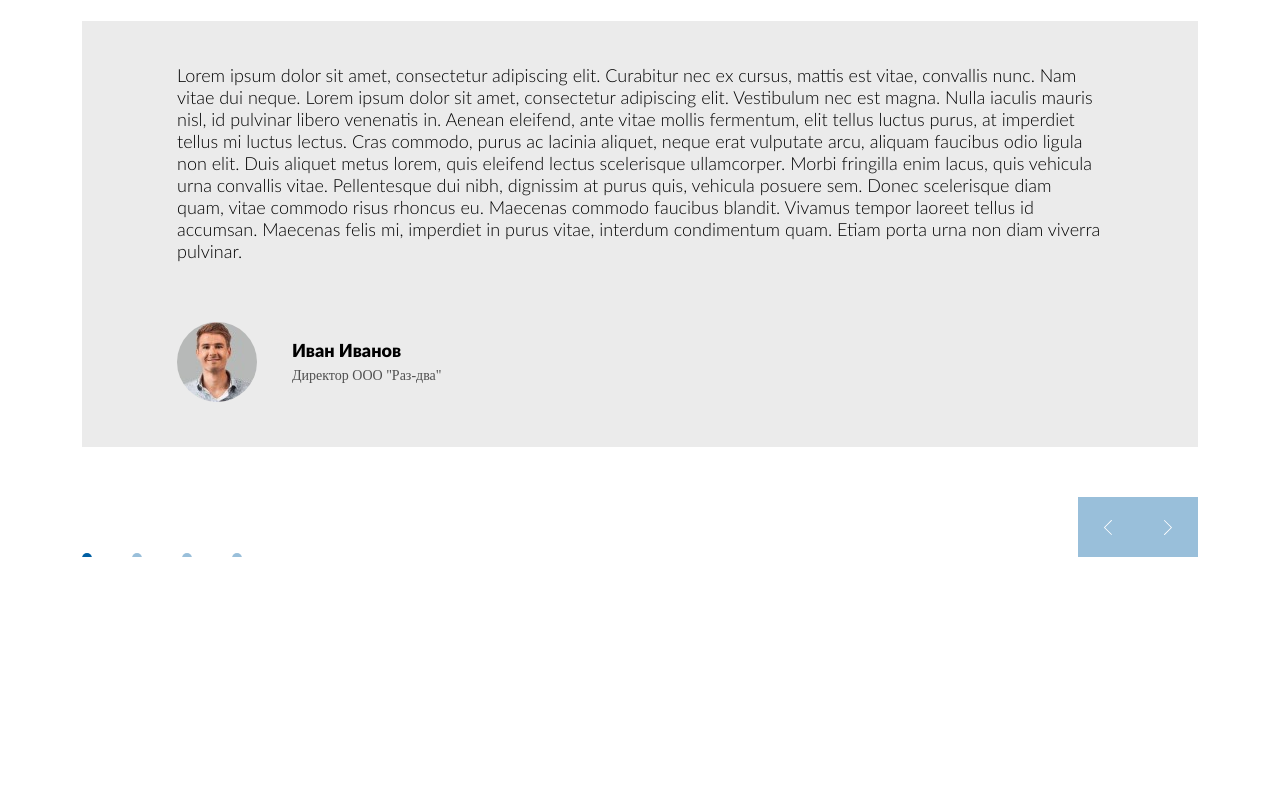
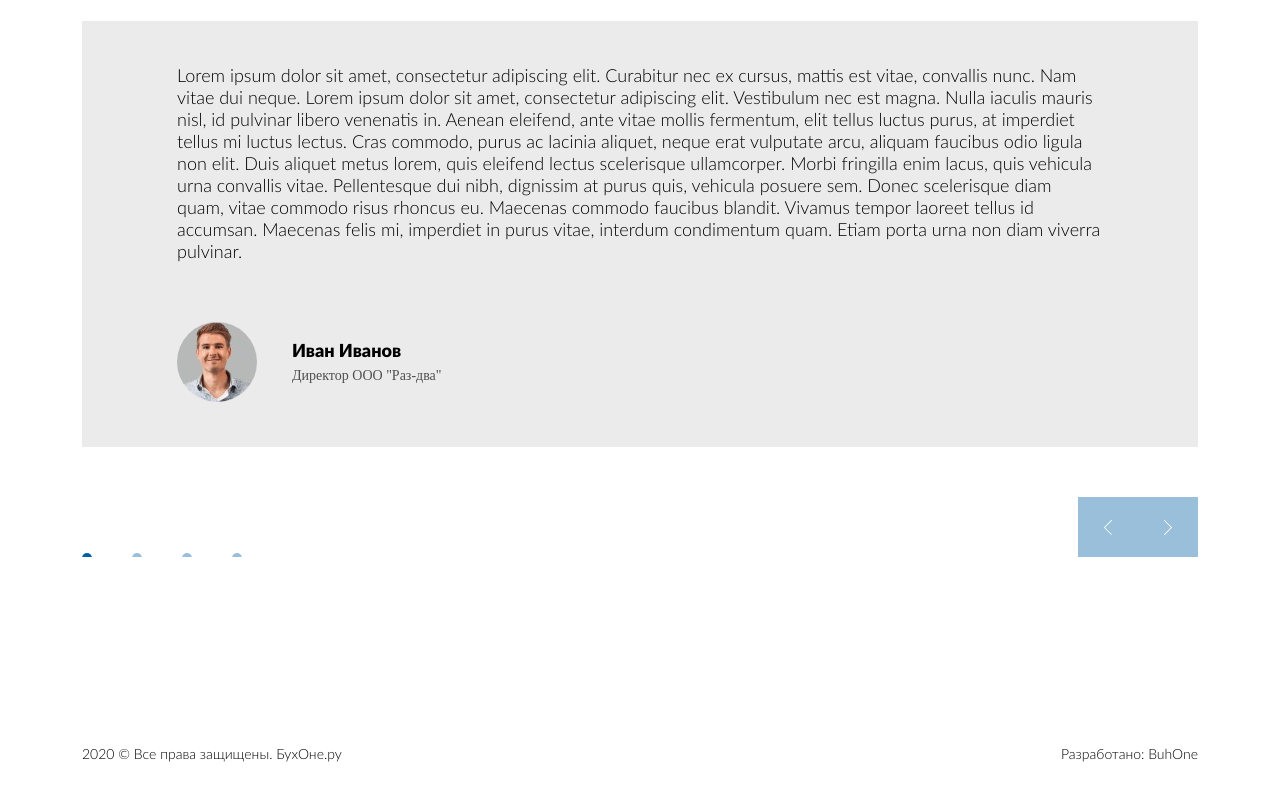
Before and after one commit to efimov-it/buhone-landingpage, a JavaScript app: page / in a window 1280 px wide. Shown: the part 3095-3895 px from the top of the page. Before the commit the page ends 3792 px from the top, so only its background shows below. Built offline with nearby package versions, Linux system fonts and the light colour scheme; the HTML template or start-up script is replaced by a standard one; a web font is replaced by a local one.

Commit message:
Footer block added.

```diff
--- a/src/App.js
+++ b/src/App.js
@@ -5,6 +5,8 @@ import OurService from "./components/our-service"
 
 import Clients from "./components/clients"
 import Reviews from "./components/reviews"
+
+import Footer from "./components/footer"
 function App() {
   return <>
     <Header />
@@ -14,6 +16,8 @@ function App() {
 
       <Clients />
       <Reviews />
+
+      <Footer />
     </main>
   </>
 }
--- a/src/app.scss
+++ b/src/app.scss
@@ -18,6 +18,8 @@ $padding-left-right : calc(50vw - 558px);
 @import "./components/clients/index.scss";
 
 @import "./components/reviews/index.scss";
+
+@import "./components/footer/index.scss";
 
 @font-face {
     font-family: "LatoRegular";
--- /dev/null
+++ b/src/components/footer/index.js
@@ -0,0 +1,8 @@
+export default function Footer () {
+    return (
+        <footer className="footer">
+            <p className="footer_text">{new Date().getFullYear()} © Все права защищены. БухОне.ру</p>
+            <p className="footer_text">Разработано: BuhOne</p>
+        </footer>
+    )
+}
--- /dev/null
+++ b/src/components/footer/index.scss
@@ -0,0 +1,10 @@
+.footer {
+    padding: 50px $padding-left-right;
+    display: flex;
+    align-items: center;
+    justify-content: space-between;
+
+    &_text {
+        font-size: 14px;
+    }
+}
```
